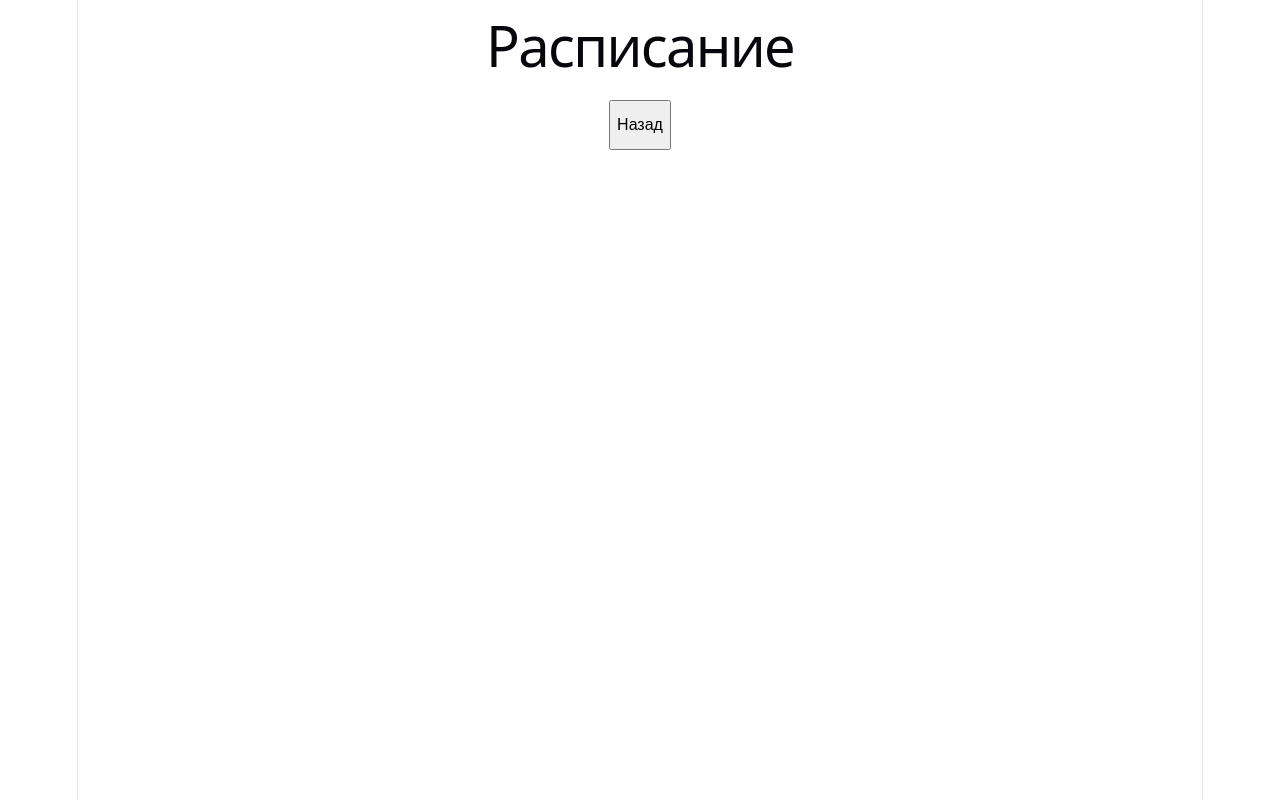
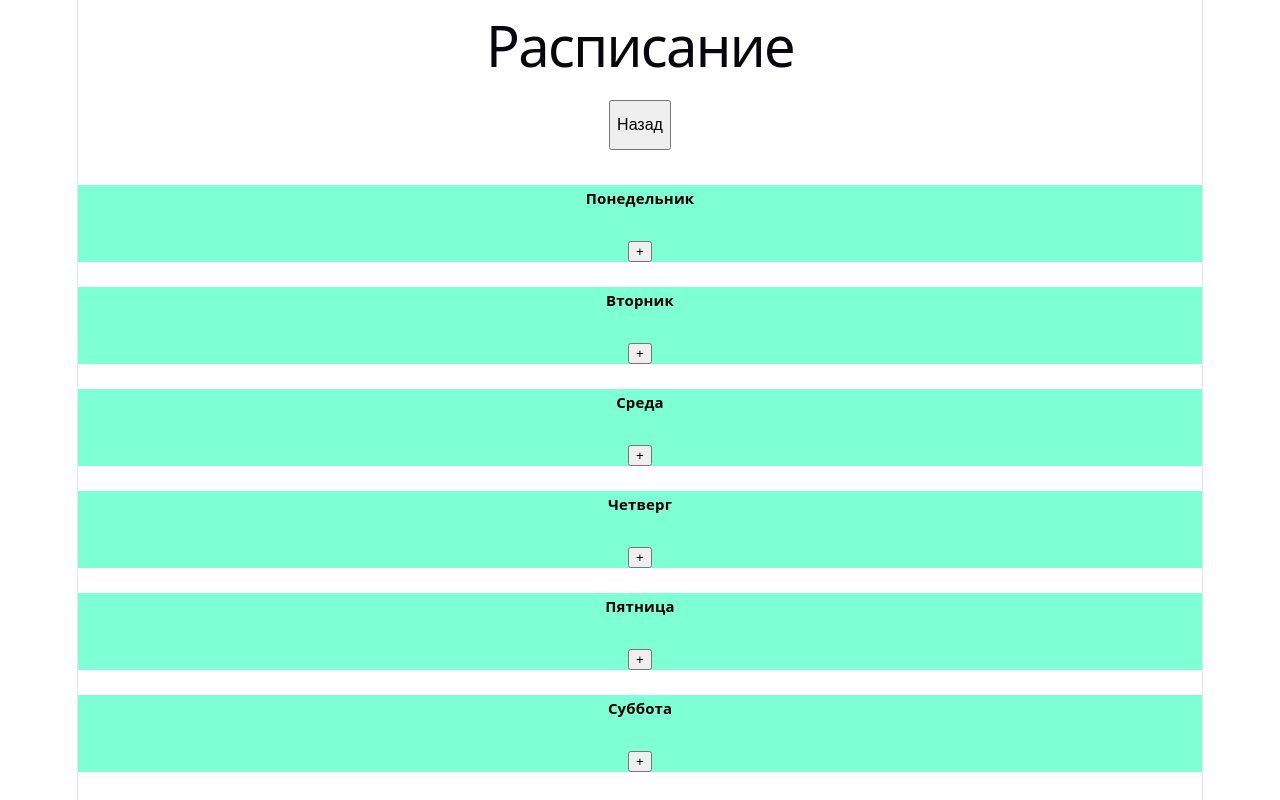
Before and after one commit to rutikus/StudyBotV2, a React (Vite) app in the folder AmirTop228/: page / in a window 1280 px wide. Both pictures are taken after a click on the button "Расписание занятий". Built offline with nearby package versions, Linux system fonts and the light colour scheme.

Commit message:
Добавлен функционал для распеса

```diff
--- a/AmirTop228/src/schedule/schedule.css
+++ b/AmirTop228/src/schedule/schedule.css
@@ -0,0 +1,14 @@
+.day{
+    background-color: aquamarine;
+
+}
+.place{
+    width: 15%;
+}
+.time{
+    width: 20%;
+}
+.ScheduleForm-container{
+    display: flex;
+    gap: 20px
+}
--- a/AmirTop228/src/schedule/schedule.jsx
+++ b/AmirTop228/src/schedule/schedule.jsx
@@ -1,4 +1,5 @@
 import './schedule.css';
+import ScheduleWeek from './scheduleWeekMenu';
 
 function ScheduleMenu({ onBack }) {
   return (
@@ -7,6 +8,7 @@ function ScheduleMenu({ onBack }) {
       <button className="button Backbutton" onClick={() => onBack()}>
         Назад
       </button>
+      {ScheduleWeek()}
     </div>
   );
 }
--- /dev/null
+++ b/AmirTop228/src/schedule/scheduleForm.jsx
@@ -0,0 +1,16 @@
+import './schedule.css';
+
+function ScheduleFormCrate() {
+  return (
+    <div className="ScheduleForm-container">
+      <form>
+        <input type="text" placeholder='Название занятия'/>
+        <input type="text" className="place" placeholder='Аудитория'/>
+        <input type="time" className="time" placeholder='Время занятия'/>
+        <button>Сохранить</button>
+      </form>
+    </div>
+  );
+}
+
+export default ScheduleFormCrate;
--- /dev/null
+++ b/AmirTop228/src/schedule/scheduleWeekMenu.jsx
@@ -0,0 +1,38 @@
+import './schedule.css';
+import { useState } from 'react';
+import ScheduleFormCrate from './scheduleForm';
+
+function ScheduleWeek() {
+    const [activeDay, setActiveDay] = useState(null);
+
+    const openForm = (dayIndex) => setActiveDay(dayIndex);
+    const closeForm = () => setActiveDay(null);
+
+    const days = [
+    { name: 'Понедельник', index: 0 },
+    { name: 'Вторник', index: 1 },
+    { name: 'Среда', index: 2 },
+    { name: 'Четверг', index: 3 },
+    { name: 'Пятница', index: 4 },
+    { name: 'Суббота', index: 5 },
+    ];
+
+  return (
+    <div className="Schedule-container">
+        {days.map(day => (
+        <div key={day.index} className={`day ${day.name.toLowerCase()}`}>
+            <h5>{day.name}</h5>
+            <button onClick={() => openForm(day.index)}>+</button>
+            {activeDay === day.index && (
+            <div>
+                <ScheduleFormCrate />
+                <button onClick={closeForm} type='button'>Отмена</button>
+            </div>
+            )}
+        </div>
+        ))}
+    </div>
+  );
+}
+
+export default ScheduleWeek;
```
